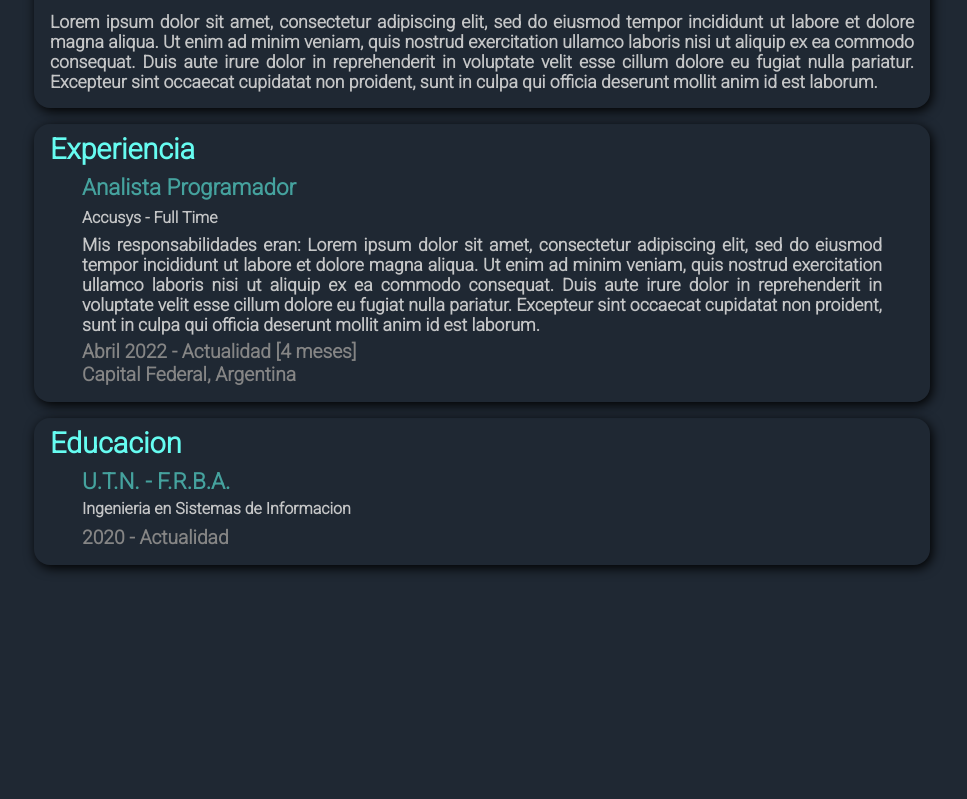
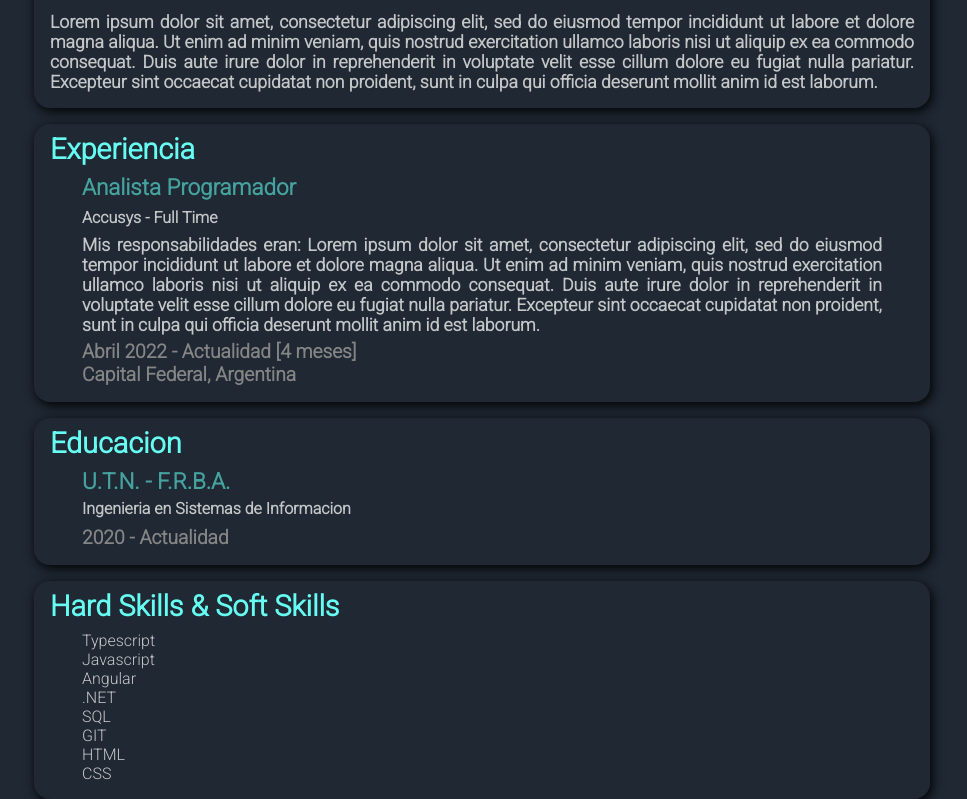
Before and after one commit to tiagoramirez/portfolio-frontend-angular, an Angular app: page / in a window 1280 px wide. Shown: the part 494-1293 px from the top of the page, without its empty margins (158-1125 px from the left). Before the commit the page ends 1059 px from the top, so only its background shows below. Built offline with nearby package versions, Linux system fonts and the light colour scheme.

Commit message:
Added skills section

```diff
--- a/src/app/app.component.html
+++ b/src/app/app.component.html
@@ -3,3 +3,4 @@
 <app-about-me class="animate__animated animate__zoomInDown"></app-about-me>
 <app-experience class="animate__animated animate__zoomInDown"></app-experience>
 <app-education class="animate__animated animate__zoomInDown"></app-education>
+<app-skills class="animate__animated animate__zoomInDown"></app-skills>
--- a/src/app/components/skills/skills.component.css
+++ b/src/app/components/skills/skills.component.css
@@ -0,0 +1,21 @@
+:host {
+    margin-top: 1rem;
+    width: 70vw;
+    min-height: 10vh;
+    border-radius: 1rem;
+    overflow-x: hidden;
+    box-shadow: 2px 3px .7rem black;
+    color: #c5c6c7;
+}
+
+.section-title {
+    font-size: 1.8rem;
+    margin-left: 1rem;
+    margin-top: .5rem;
+    color: #66FCF1;
+    font-weight: bold;
+}
+
+.skill-container {
+    margin: .5rem 3rem 1rem 3rem;
+}
--- a/src/app/components/skills/skills.component.html
+++ b/src/app/components/skills/skills.component.html
@@ -1 +1,11 @@
-<p>skills works!</p>
+<h1 class="section-title">Hard Skills & Soft Skills</h1>
+<div class="skill-container">
+    <p>Typescript</p>
+    <p>Javascript</p>
+    <p>Angular</p>
+    <p>.NET</p>
+    <p>SQL</p>
+    <p>GIT</p>
+    <p>HTML</p>
+    <p>CSS</p>
+</div>
```
